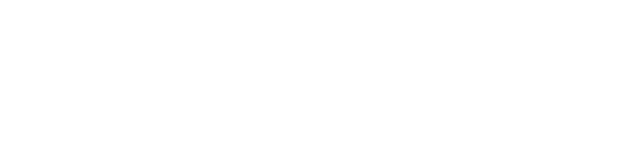
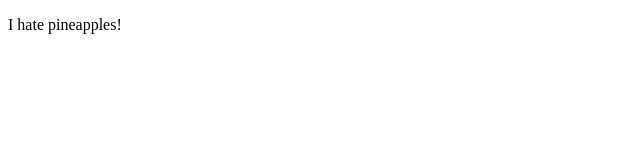
Before and after one commit to razor5000/study-test-repository, a plain HTML site: page main.html in a window 1280 px wide. Shown: the whole page, without its empty margins (0-640 px from the left). Drawn offline with Linux system fonts and the light colour scheme.

Commit message:
changed main.html according to feedback

```diff
--- a/main.html
+++ b/main.html
@@ -6,6 +6,6 @@
   <title>Document</title>
 </head>
 <body>
-
+  <p>I hate pineapples!</p>
 </body>
 </html>
```
